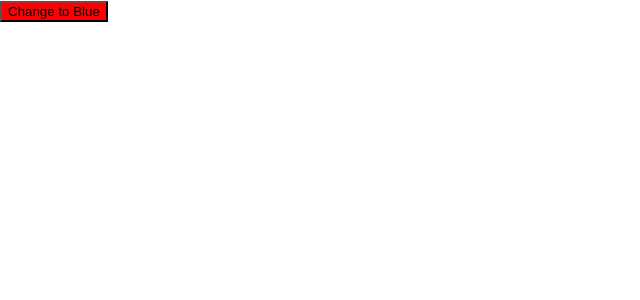
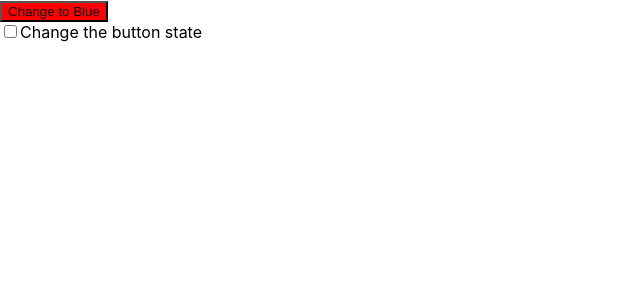
Before and after one commit to Mohosin999/React-Testing-Library-Demo, a React (Create React App) app: page / in a window 1280 px wide. Shown: the top 300 px of the page, without its empty margins (0-640 px from the left). Built offline with nearby package versions, Linux system fonts and the light colour scheme.

Commit message:
button add and enabled checked

```diff
--- a/src/App.js
+++ b/src/App.js
@@ -18,6 +18,10 @@ function App() {
         {/* {color === "red" ? "Change to Blue" : "Change to Red"} */}
         Change to {buttonText}
       </button>
+      <div>
+        <input type="checkbox" id="checkbox" />
+        <label htmlFor="checkbox">Change the button state</label>
+      </div>
     </div>
   );
 }
```
Also changed, not shown: 1 other file (tests, documents, lock files or other folders).
